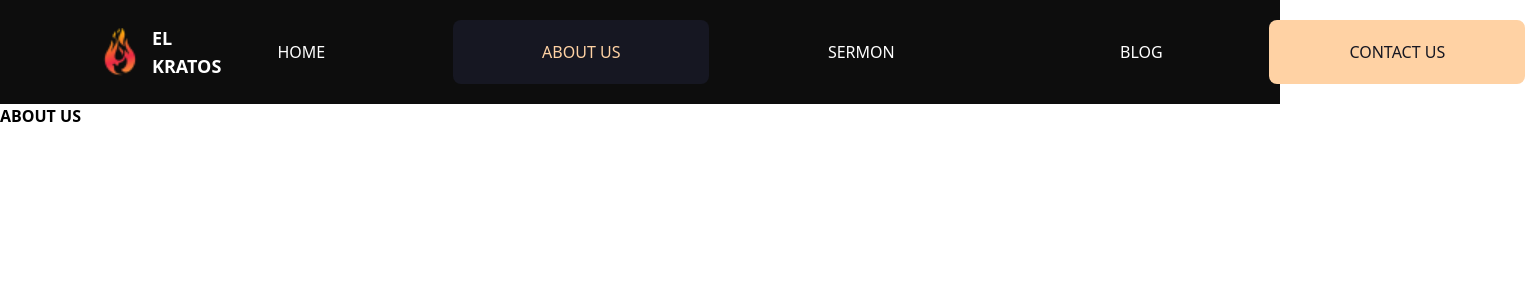
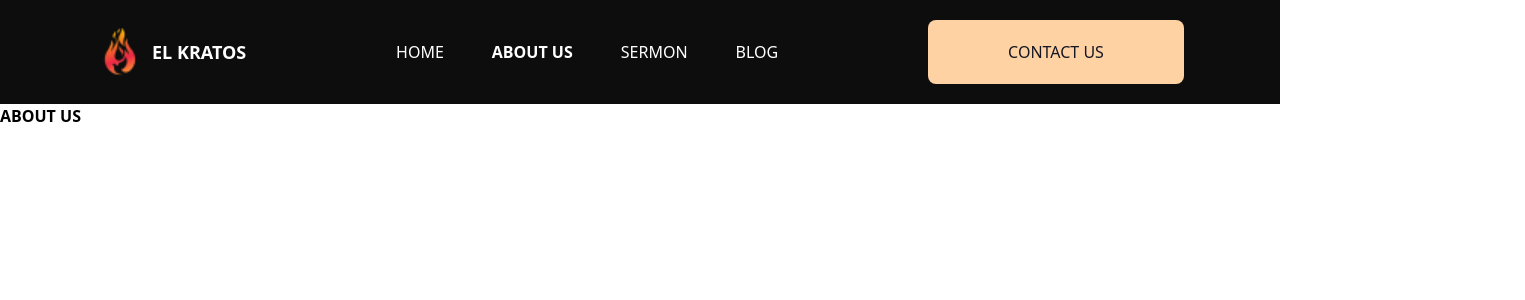
Before and after one commit to ELKratos-Embassy/elkratosembassy, a Next.js app: page /about-us in a window 1280 px wide. Shown: the top 300 px of the page, 1525 px wide, since content can reach past the window. Built offline with nearby package versions, Linux system fonts and the light colour scheme.

Commit message:
Fix button responsiveness

```diff
--- a/components/features/Welcome.tsx
+++ b/components/features/Welcome.tsx
@@ -20,12 +20,12 @@ export default function Welcome() {
 			<div className="w-full md:w-2/3 mx-auto">
 				<Heading caption={caption} text={text} />
 				<p className="mt-8 mb-14 text-center">{message}</p>
-				<div className=" flex justify-center">
+				<div className="flex justify-center">
 					<Button text={btn} variant="primary" />
 				</div>
 			</div>
 
-			<div className="flex flex-row justify-center items-start gap-6 -mt-4">
+			<div className="flex flex-row justify-center items-center md:items-start gap-6 mt-5 md:-mt-4">
 				{gallery.map(({ src, alt, width, height }, index) => (
 					<Image
 						key={alt}
@@ -33,7 +33,11 @@ export default function Welcome() {
 						width={width}
 						height={height}
 						alt={alt}
-						className={clsx(index === 1 && "mt-12")}
+						className={clsx(
+							"max-sm:w-full max-sm:h-96",
+							index > 0 && "max-md:hidden",
+							index === 1 && "md:mt-12"
+						)}
 					/>
 				))}
 			</div>
--- a/components/ui/Button.tsx
+++ b/components/ui/Button.tsx
@@ -9,7 +9,7 @@ export default function Button({ text, variant }: ButtonProps) {
 	return (
 		<button
 			className={clsx(
-				"w-64 h-16 btn px-4 py-2 my-2 md:px-6 md:py-3 rounded-lg text-sm md:text-base font-medium transition-all duration-300 ease-in-out",
+				"w-32 h-10 md:w-64 md:h-16 btn px-4 py-2 my-2 md:px-6 md:py-3 rounded-lg text-sm md:text-base font-medium transition-all duration-300 ease-in-out",
 				variant === "primary"
 					? "bg-primary text-secondary-black hover:bg-primary-hover"
 					: variant === "secondary"
--- a/components/ui/Navigation.tsx
+++ b/components/ui/Navigation.tsx
@@ -1,11 +1,11 @@
-'use client';
-import { links } from '@/constants';
-import Link from 'next/link';
-import Button from './Button';
-import { usePathname } from 'next/navigation';
-import clsx from 'clsx';
-import Image from 'next/image';
-import { useState } from 'react';
+"use client";
+import { links } from "@/constants";
+import Link from "next/link";
+import Button from "./Button";
+import { usePathname } from "next/navigation";
+import clsx from "clsx";
+import Image from "next/image";
+import { useState } from "react";
 
 const Navigation = () => {
 	const pathname = usePathname();
@@ -13,7 +13,7 @@ const Navigation = () => {
 
 	return (
 		<header className="bg-secondary text-white px-4 md:px-24 py-3">
-      <div className="flex items-center justify-between max-w-screen-xl mx-auto">
+			<div className="flex items-center justify-between max-w-screen-xl mx-auto ">
 				{/* Logo Section */}
 				<Link href="/" className="flex items-center gap-2">
 					<Image
@@ -38,17 +38,21 @@ const Navigation = () => {
 				</button>
 
 				{/* Desktop Navigation */}
-        <nav className="hidden md:flex items-center gap-6">
+				<nav className="hidden md:flex items-center gap-12">
 					{links.slice(0, -1).map(({ text, href }) => (
 						<Link
 							href={href}
 							key={text}
-              className={clsx(href === pathname && 'text-red-500')}
+							className={clsx(
+								"bg-transparent text-white",
+								href === pathname && "text-primary-hover font-semibold"
+							)}
 						>
-              <Button
+							{text.toUpperCase()}
+							{/* <Button
                 text={text}
                 variant={href === pathname ? 'secondary' : 'nav'}
-              />
+              /> */}
 						</Link>
 					))}
 				</nav>
@@ -69,8 +73,8 @@ const Navigation = () => {
 							href={href}
 							key={text}
 							className={clsx(
-                'w-full text-center py-2 rounded-md hover:bg-primary hover:text-secondary-black',
-                href === pathname && 'text-red-500'
+								"w-full text-center py-2 rounded-md hover:bg-primary hover:text-secondary-black",
+								href === pathname && "text-red-500"
 							)}
 							onClick={() => setMenuOpen(false)}
 						>
```
Lines whose indentation alone changed are shown as unchanged.
